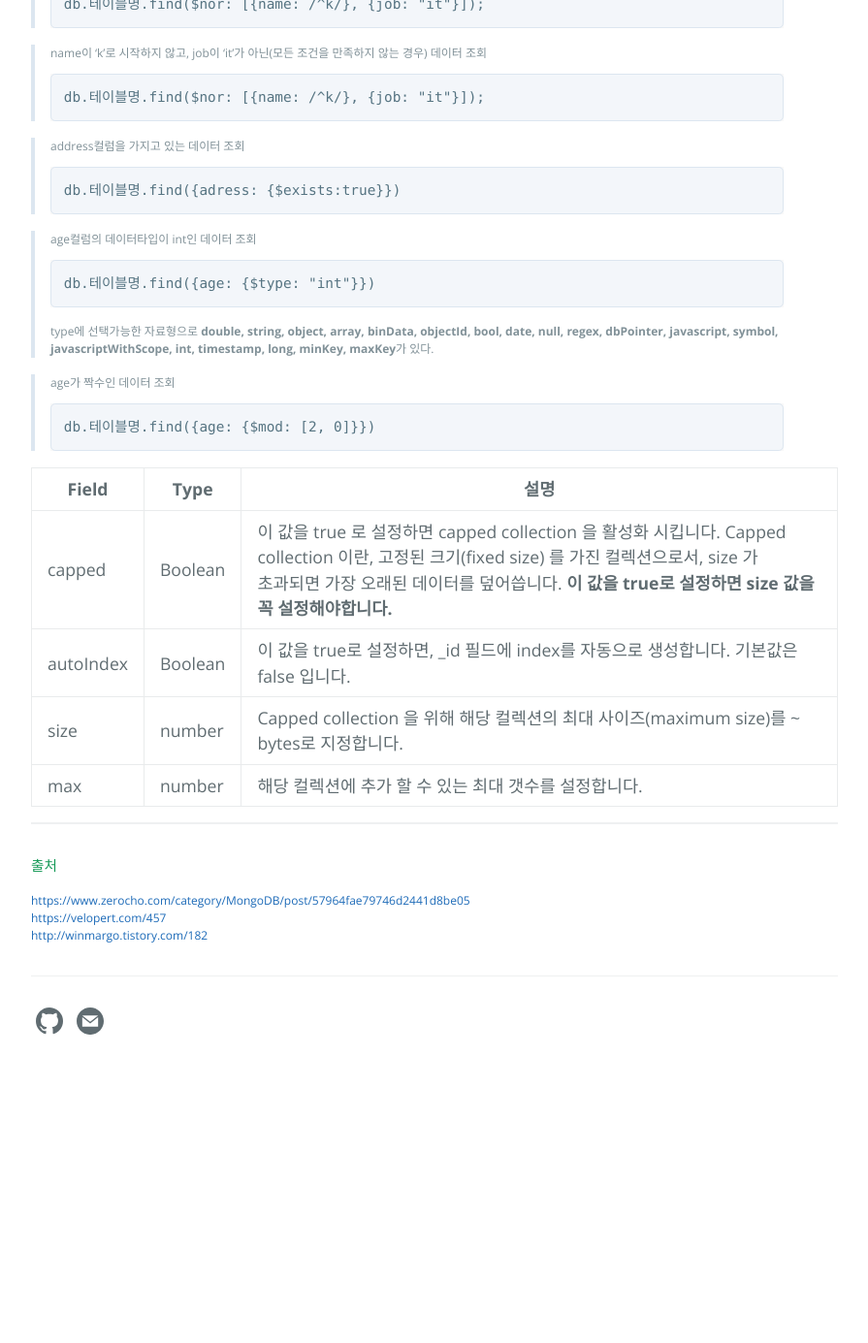
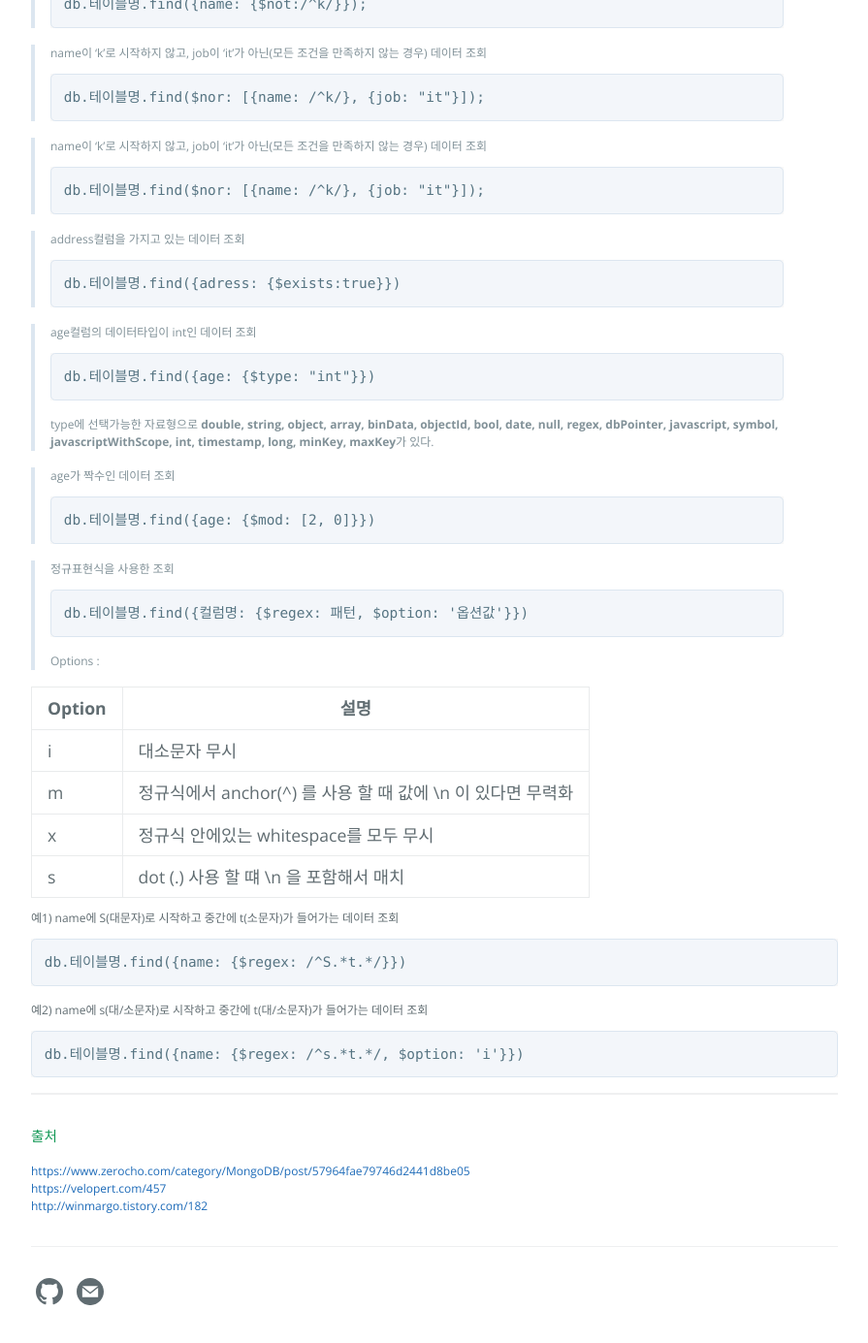
Before and after one commit to zzingyuna/test_site.github.io, a Jekyll site: the page built from _posts/2018-05-04-mongoDB2.md, in a window 1280 px wide and 1400 px high, scrolled down 2265 px. Shown: the top 1385 px of the window at 97% size, without its empty margins (192-1087 px from the left). Built offline with Jekyll 4.4.1, drawn with Linux system fonts in a browser that asks for light colours; before the commit the page ends 3386 px from its top, so only the background shows below that; some of the changed text lies outside the part shown.

Commit message:
Update 2018-05-04-mongoDB2.md

````diff
--- a/_posts/2018-05-04-mongoDB2.md
+++ b/_posts/2018-05-04-mongoDB2.md
@@ -11,6 +11,11 @@
 >모두 조회
 ```
 db.테이블명.find();
+```
+
+>모두 조회, 결과를 다듬어서 뿌려준다
+```
+db.테이블명.find().pretty();
 ```
 
 >name값이 'kim'인 데이터 조회
@@ -122,16 +127,27 @@
 db.테이블명.find({age: {$mod: [2, 0]}})
 ```
 
+>정규표현식을 사용한 조회
+```
+db.테이블명.find({컬럼명: {$regex: 패턴, $option: '옵션값'}})
+```
+Options :
 
+Option | 설명
+--- | ---
+i | 대소문자 무시
+m | 정규식에서 anchor(^) 를 사용 할 때 값에 \n 이 있다면 무력화
+x | 정규식 안에있는 whitespace를 모두 무시
+s | dot (.) 사용 할 떄 \n 을 포함해서 매치
 
-Field | Type | 설명
---- | --- | ---
-capped | Boolean | 이 값을 true 로 설정하면 capped collection 을 활성화 시킵니다. Capped collection 이란, 고정된 크기(fixed size) 를 가진 컬렉션으로서, size 가 초과되면 가장 오래된 데이터를 덮어씁니다. **이 값을 true로 설정하면 size 값을 꼭 설정해야합니다.**
-autoIndex | Boolean | 이 값을 true로 설정하면, _id 필드에 index를 자동으로 생성합니다. 기본값은 false 입니다.
-size | number | Capped collection 을 위해 해당 컬렉션의 최대 사이즈(maximum size)를 ~ bytes로 지정합니다.
-max | number | 해당 컬렉션에 추가 할 수 있는 최대 갯수를 설정합니다.
-
-
+예1) name에 S(대문자)로 시작하고 중간에 t(소문자)가 들어가는 데이터 조회
+```
+db.테이블명.find({name: {$regex: /^S.*t.*/}})
+```
+예2) name에 s(대/소문자)로 시작하고 중간에 t(대/소문자)가 들어가는 데이터 조회
+```
+db.테이블명.find({name: {$regex: /^s.*t.*/, $option: 'i'}})
+```
 
 
 
````
